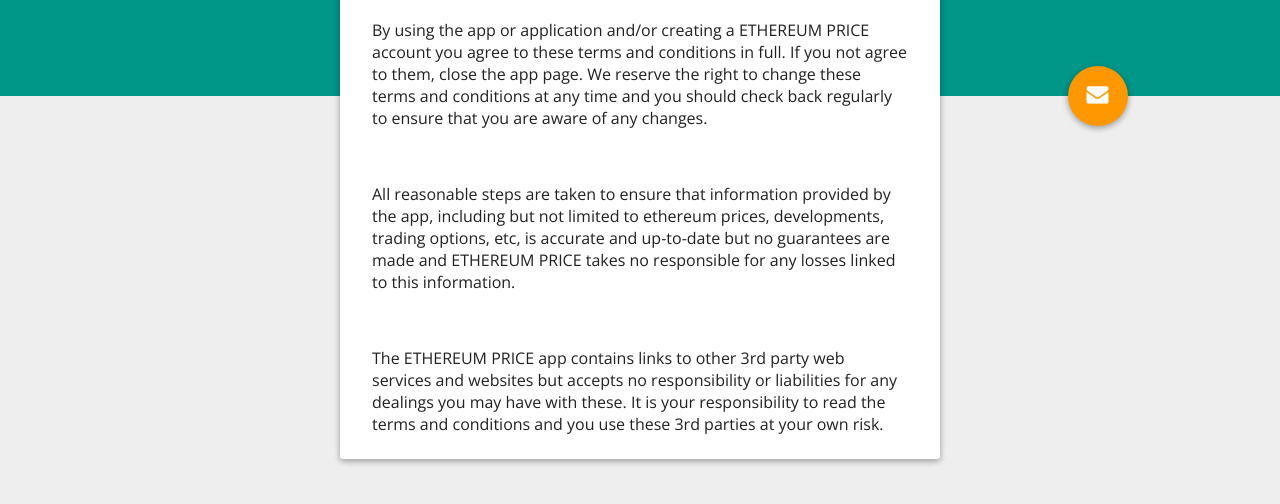
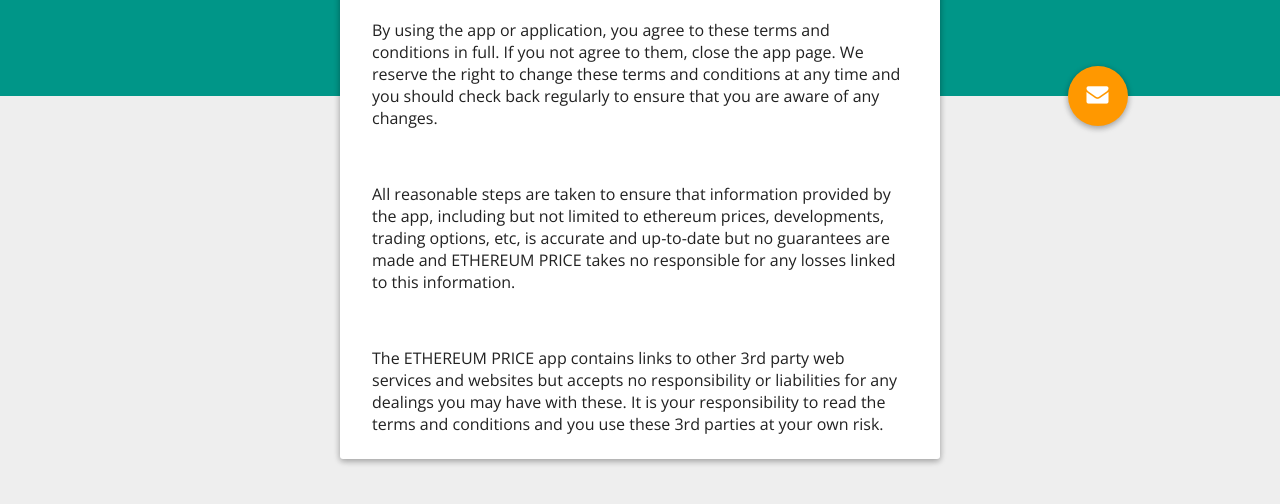
Before and after one commit to trybeapps/trybeapps-privacy, a plain HTML site: page docs/index.html in a window 1280 px wide. Shown: the part 104-608 px from the top of the page. Drawn offline with nearby package versions, Linux system fonts and the light colour scheme.

Commit message:
Igtv update

```diff
--- a/docs/index.html
+++ b/docs/index.html
@@ -16,7 +16,7 @@
 <div id="about_card" class="card">
 	<h1 style="text-align: center;">PRIVACY POLICY</h1>
 	<section class="tab">
-		<p>By using the app or application and/or creating a ETHEREUM PRICE account you agree to these terms and conditions in full. If you not agree to them, close the app page. We reserve the right to change these terms and conditions at any time and you should check back regularly to ensure that you are aware of any changes.</p>
+		<p>By using the app or application, you agree to these terms and conditions in full. If you not agree to them, close the app page. We reserve the right to change these terms and conditions at any time and you should check back regularly to ensure that you are aware of any changes.</p>
 		<br>
 		<p>All reasonable steps are taken to ensure that information provided by the app, including but not limited to ethereum prices, developments, trading options, etc, is accurate and up-to-date but no guarantees are made and ETHEREUM PRICE takes no responsible for any losses linked to this information.</p>
 		<br>
```
